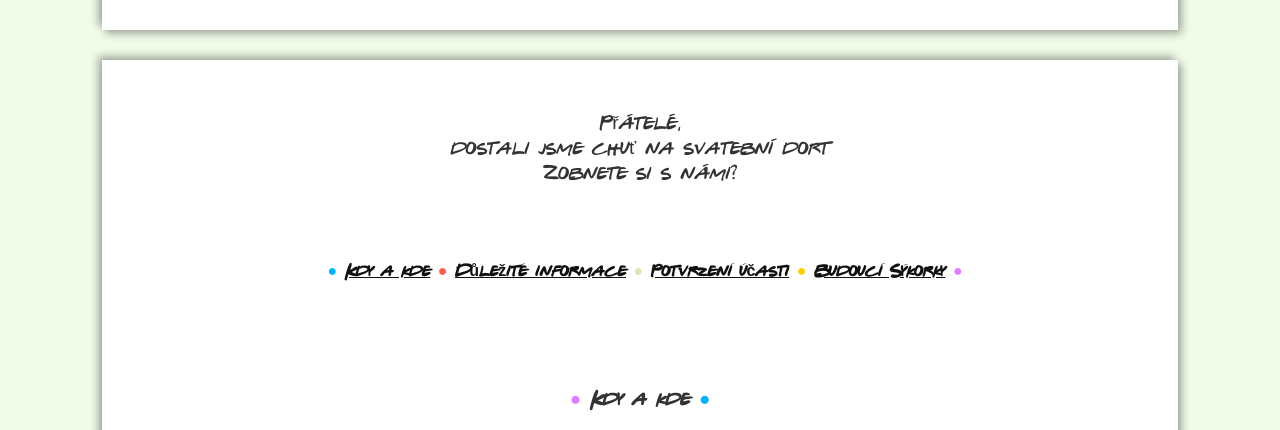
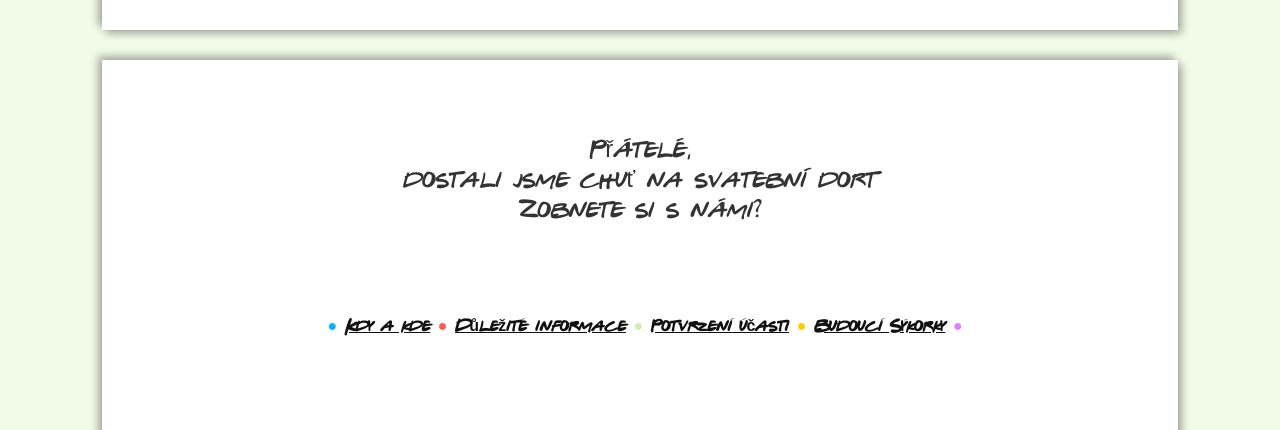
Before and after one commit to syky9/syky9.github.io, a plain HTML site: page index.html in a window 1280 px wide. Shown: the part 370-800 px from the top of the page. Drawn offline with nearby package versions, Linux system fonts and the light colour scheme; files whose address does not match are found by name.

Commit message:
small changes

```diff
--- a/index.html
+++ b/index.html
@@ -16,7 +16,7 @@
     </div>
 </div>
 <div class="page-container">
-    <div class="page-section motto">
+    <div class="page-section motto mt-1">
         <div class="center">
             Přátelé,
         </div>
@@ -45,7 +45,7 @@
 
 
     <div class="page-section" id="kdy-a-kde">
-        <div class="center mt-2">
+        <div class="center">
             <h3>
                 <span class="dot dot_5"></span>
                 Kdy a kde
--- a/style.css
+++ b/style.css
@@ -53,8 +53,8 @@ body {
 }
 
 .main_menu {
-    margin-top: 48px;
-    margin-bottom: 10px;
+    margin-top: 4em;
+    margin-bottom: 1em;
     padding: 5px;
     width: 100%;
 }
@@ -83,7 +83,7 @@ a.main_menu_item {
 }
 
 .motto {
-    font-size: larger;
+    font-size: x-large;
 }
 h3 {
     padding-top: 3em;
```
